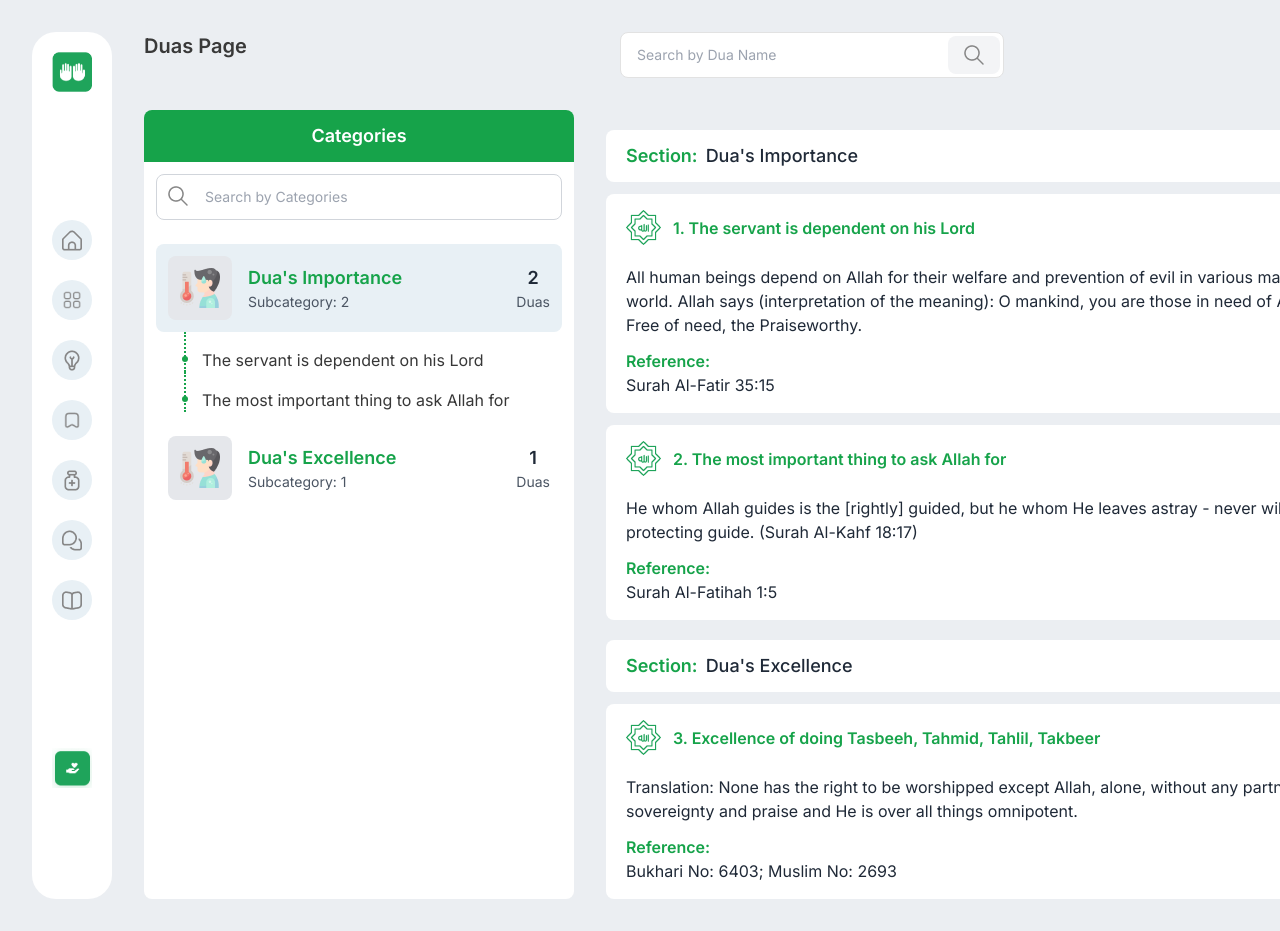
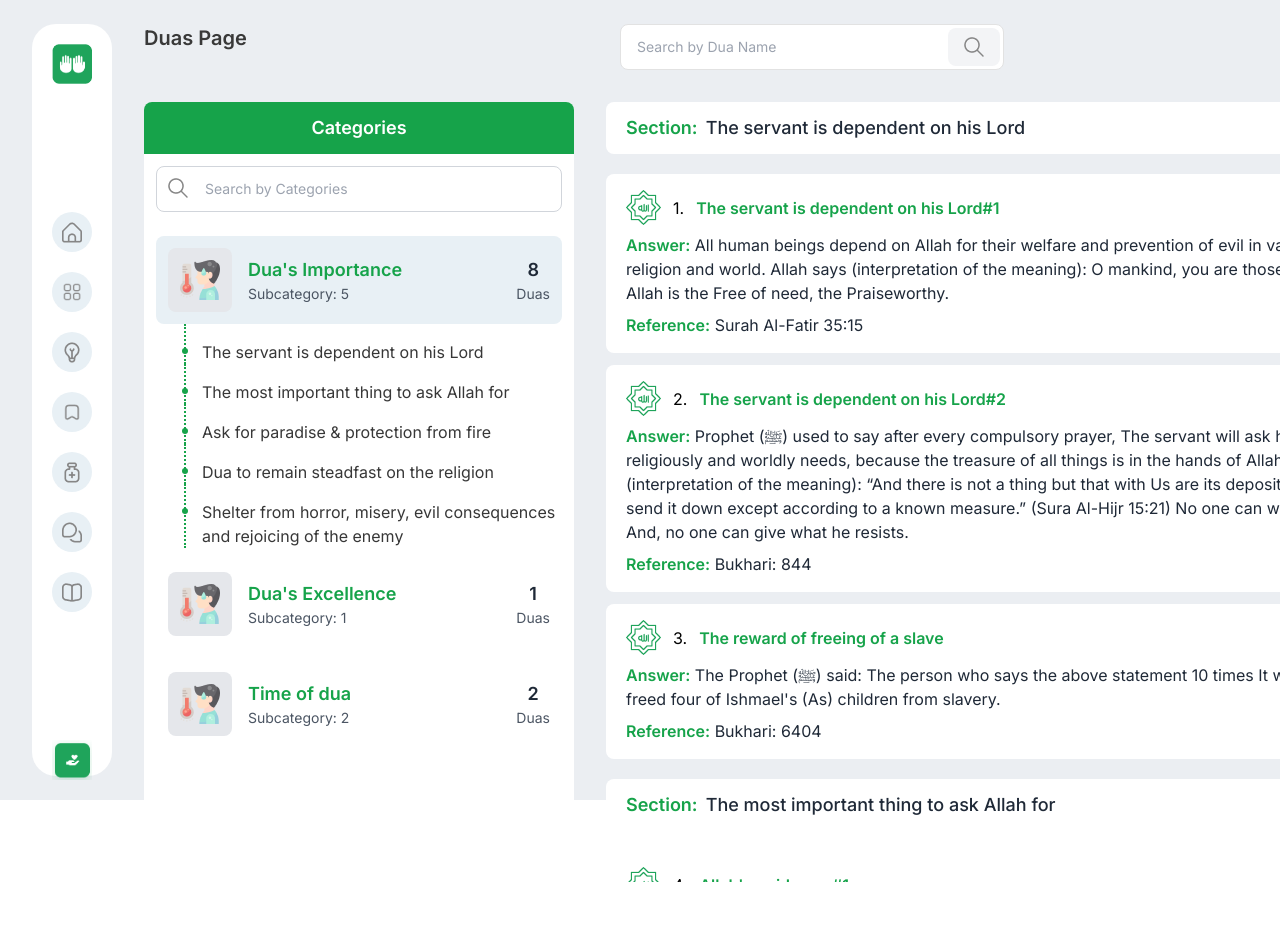
Before and after one commit to FuadTalukder85/ird-foundation, a Next.js app: page / in a window 1280 px wide. Shown: the top 931 px of the page. After the commit the page ends 882 px from the top, so only its background shows below. Built offline with nearby package versions, Linux system fonts and the light colour scheme.

Commit message:
add sub category and fetch category from dummy data

```diff
--- a/src/app/(home)/page.jsx
+++ b/src/app/(home)/page.jsx
@@ -4,7 +4,7 @@ import React from "react";
 
 const page = () => {
   return (
-    <div className="bg-[#EBEEF2] p-8 flex gap-8">
+    <div className="bg-[#EBEEF2] h-screen px-8 py-6 flex gap-8">
       <Menu></Menu>
       <DuaPage></DuaPage>
     </div>
--- a/src/components/DuaContent.jsx
+++ b/src/components/DuaContent.jsx
@@ -1,40 +1,105 @@
 "use client";
-
 import Image from "next/image";
 import search from "../../src/assets/icon/search.png";
 import cat01 from "../../src/assets/icon/cat01.png";
 import allah from "../../src/assets/icon/allah.png";
-import { useState } from "react";
+import { useState, useEffect } from "react";
 
 const catData = [
   {
+    _id: "aDfdf",
     cat: "Dua's Importance",
     subCat: [
       {
         _id: "1a",
-        question: "The servant is dependent on his Lord",
-        answer:
+        section: "The servant is dependent on his Lord",
+        question01: "The servant is dependent on his Lord#1",
+        question02: "The servant is dependent on his Lord#2",
+        question03: "The reward of freeing of a slave",
+        answer01:
           "All human beings depend on Allah for their welfare and prevention of evil in various matters of their religion and world. Allah says (interpretation of the meaning): O mankind, you are those in need of Allah, while Allah is the Free of need, the Praiseworthy.",
-        reference: "Surah Al-Fatir 35:15",
+        answer02:
+          "Prophet (ﷺ) used to say after every compulsory prayer, The servant will ask his Lord for all of his religiously and worldly needs, because the treasure of all things is in the hands of Allah. Allah says (interpretation of the meaning): “And there is not a thing but that with Us are its depositories, and We do not send it down except according to a known measure.” (Sura Al-Hijr 15:21) No one can withhold what Allah gives; And, no one can give what he resists.",
+        answer03:
+          "The Prophet (ﷺ) said: The person who says the above statement 10 times It would be as if he had freed four of Ishmael's (As) children from slavery.",
+        reference01: "Surah Al-Fatir 35:15",
+        reference02: "Bukhari: 844",
+        reference03: "Bukhari: 6404",
       },
       {
         _id: "1b",
-        question: "The most important thing to ask Allah for",
-        answer:
+        section: "The most important thing to ask Allah for",
+        question01: "Allah's guidance #1",
+        question02: "Allah's guidance #2",
+        answer01:
           "He whom Allah guides is the [rightly] guided, but he whom He leaves astray - never will you find for him a protecting guide. (Surah Al-Kahf 18:17)",
-        reference: "Surah Al-Fatihah 1:5",
+        answer0:
+          "Guide me through that which there has been difference concerning the truth, verily, You are upon a straight path.",
+        reference01: "Surah Al-Fatihah 1:5",
+        reference02: "Muslim: 770",
+      },
+      {
+        _id: "1c",
+        section: "Ask for paradise & protection from fire",
+        question01: "Ask for paradise & seek refuge from fire",
+        answer01:
+          "Narrated by Abu Huraira (RA): The Messenger of Allah (ﷺ), asked a man, What do you supplicate in your prayer? The man says, I recite Tashahhud and say- (The dua is mentioned above) I can’t recite dua as beautifully as you, nor can I recite dua like Muadh! Then Prophet (ﷺ) said, We also supplicate like you!",
+        reference01: "Sahih (Albani). Ibn Majah: 910",
+      },
+      {
+        _id: "1d",
+        section: "Dua to remain steadfast on the religion",
+        question01:
+          "To get Stability in religion and good results in all deeds",
+        answer01:
+          "Abdullah bin Amr bin al-'As (RA) reported that he heard Allah's Messenger (ﷺ) as saying: Verily, the hearts of all the sons of Adam are between the two fingers out of the fingers of the Compassionate Lord as one heart. He turns that to any (direction) He likes. Then Allah’s Messenger (ﷺ) said: (Dua mentioned above)",
+        reference01: "Muslim: 2655",
+      },
+      {
+        _id: "1e",
+        section:
+          "Shelter from horror, misery, evil consequences and rejoicing of the enemy",
+        question01: "Shelter from evil consequences and rejoicing of the enemy",
+        answer01:
+          "Translation: O Allah, I seek refuge in you from grief and sadness, from weakness and from laziness, from miserliness and from cowardice, from being overcome by debt and overpowered by men (i.e. others).",
+        reference01: "Bukhari :2893",
       },
     ],
   },
   {
+    _id: "asdff",
     cat: "Dua's Excellence",
     subCat: [
       {
         _id: "2a",
-        question: "Excellence of doing Tasbeeh, Tahmid, Tahlil, Takbeer",
+        section: "Excellence of doing Tasbeeh, Tahmid, Tahlil, Takbeer",
+        question01: "The reward of freeing the four slaves of Bani Ismail (AS)",
+        answer01:
+          "Translation: None has the right to be worshipped except Allah, alone, without any partner. To Him belong all sovereignty and praise and He is over all things omnipotent. Whoever says this dua ten times is like one who has freed four slaves from among the children of Ismaa'eel.",
+        reference01: "Bukhari No: 6403; Muslim No: 2693",
+      },
+    ],
+  },
+  {
+    _id: "aDfdfadf",
+    cat: "Time of dua",
+    subCat: [
+      {
+        _id: "3a",
+        section: "Times and places when dua will be accepted",
+        question01: "Time when duas are accepted #1",
+
         answer:
-          "Translation: None has the right to be worshipped except Allah, alone, without any partner. To Him belong all sovereignty and praise and He is over all things omnipotent.",
-        reference: "Bukhari No: 6403; Muslim No: 2693",
+          "Narrated by Abdullah ibn Amr ibn al-'As (RA): A man said: O Messenger of Allah, the mu'adhdhins excel us. The Messenger of Allah (ﷺ) said: Say (the same words) as they say, and when you come to the end, ask Allah for anything and that will be granted to you.",
+        reference01: "Hasan (Albani). Abu Dawud: 524",
+      },
+      {
+        _id: "3b",
+        section: "Time when duas are accepted",
+        question02: "Time when duas are accepted #2",
+        answer02:
+          "Anas (RA) said, the Prophet (ﷺ) said, when the call to prayer (adhan) is given, the gates of heaven are opened and the dua is accepted.",
+        reference02: "Sahih (Albani). Silsila Sahihah: 1413",
       },
     ],
   },
@@ -42,6 +107,41 @@ const catData = [
 
 const DuaContent = () => {
   const [activeTab, setActiveTab] = useState(0);
+
+  useEffect(() => {
+    // Retrieve the saved activeTab from localStorage on page load
+    const savedTab = localStorage.getItem("activeTab");
+    if (savedTab) {
+      setActiveTab(parseInt(savedTab, 10));
+    }
+  }, []);
+
+  const handleScrollTo = (id) => {
+    const element = document.getElementById(id);
+    if (element) {
+      element.scrollIntoView({ behavior: "smooth", block: "start" });
+    }
+  };
+
+  const handleTabChange = (index) => {
+    setActiveTab(index);
+    localStorage.setItem("activeTab", index); // Save the active tab to localStorage
+  };
+
+  // Function to calculate the starting question index for a category
+  const calculateStartIndex = (categories, activeTab) => {
+    let startIndex = 1;
+    for (let i = 0; i < activeTab; i++) {
+      const subCategories = categories[i].subCat;
+      subCategories.forEach((sub) => {
+        const questionCount = Object.keys(sub).filter((key) =>
+          key.startsWith("question")
+        ).length;
+        startIndex += questionCount;
+      });
+    }
+    return startIndex;
+  };
 
   return (
     <div className="flex gap-8">
@@ -62,7 +162,7 @@ const DuaContent = () => {
         </div>
         <ul className="p-3 space-y-3">
           {catData.map((tab, index) => (
-            <li key={tab.cat} onClick={() => setActiveTab(index)}>
+            <li key={tab.cat} onClick={() => handleTabChange(index)}>
               <div
                 className={`${
                   activeTab === index ? "bg-[#E8F0F5]" : "bg-white"
@@ -83,7 +183,12 @@ const DuaContent = () => {
                 </div>
                 <div className="text-center">
                   <p className="text-lg font-semibold text-gray-800">
-                    {tab.subCat.length}
+                    {tab.subCat.reduce((total, sub) => {
+                      const questionCount = Object.keys(sub).filter((key) =>
+                        key.startsWith("question")
+                      ).length;
+                      return total + questionCount;
+                    }, 0)}
                   </p>
                   <p className="text-sm text-gray-600">Duas</p>
                 </div>
@@ -96,7 +201,17 @@ const DuaContent = () => {
                   >
                     <div className="relative">
                       <div className="absolute top-2 -left-1 w-[6px] h-[6px] bg-green-600 rounded-full"></div>
-                      <p className="ps-4 ">{item.question}</p>
+                      <p className="ps-4 ">
+                        <a
+                          href={`#${item._id}`}
+                          onClick={(e) => {
+                            e.preventDefault();
+                            handleScrollTo(item._id);
+                          }}
+                        >
+                          {item.section}
+                        </a>
+                      </p>
                     </div>
                   </div>
                 ))}
@@ -106,40 +221,74 @@ const DuaContent = () => {
       </div>
 
       {/* Content */}
-      <div className="w-[890px]">
+      <div className="w-[890px] h-[780px] overflow-hidden overflow-y-scroll">
         {catData.map((category, categoryIndex) => {
-          const startIndex = catData
-            .slice(0, categoryIndex)
-            .reduce((acc, cat) => acc + cat.subCat.length, 0);
+          let questionCounter = calculateStartIndex(catData, categoryIndex); // Calculate starting index for the category
 
           return (
-            <div key={category.cat} className="mt-5">
+            <div key={category.cat}>
+              {categoryIndex === activeTab ||
+              (categoryIndex === 0 && activeTab === 0)
+                ? category.subCat.map((item) => (
+                    <div key={item._id}>
                       <h5 className="bg-white px-5 py-3 text-lg rounded-lg">
-                <span className="font-semibold text-green-600">Section:</span>
+                        <span className="font-semibold text-green-600">
+                          Section:
+                        </span>
                         <span className="text-gray-800 font-medium pl-2">
-                  {category.cat}
+                          {item.section}
                         </span>
                       </h5>
-              {category.subCat.map((item, index) => (
+                      <div id={`${item._id}`} className="mt-3 rounded-lg mb-5">
+                        <div className="mt-5">
+                          {Object.entries(item).map(([key, value]) => {
+                            if (key.startsWith("question") && value) {
+                              const answerKey = `answer${key.slice(-2)}`;
+                              const referenceKey = `reference${key.slice(-2)}`;
+
+                              return (
                                 <div
-                  key={item._id}
-                  className="bg-white px-5 py-4 mt-3 rounded-lg"
+                                  key={key}
+                                  className="bg-white px-5 py-4 my-3 rounded-lg"
                                 >
                                   <div className="flex items-center gap-3">
-                    <Image src={allah} alt="allah" width={35} height={35} />
+                                    <Image
+                                      src={allah}
+                                      alt="allah"
+                                      width={35}
+                                      height={35}
+                                    />
+                                    {questionCounter++}.
                                     <span className="font-semibold text-green-600">
-                      {startIndex + index + 1}. {item.question}
+                                      {value}
                                     </span>
                                   </div>
-                  <div className="mt-5">
-                    <p className="text-gray-800 text-base">{item.answer}</p>
-                    <p className="font-semibold text-green-600 mt-3">
+                                  {item[answerKey] && (
+                                    <p className="text-gray-800 mt-2">
+                                      <span className="font-semibold text-green-600">
+                                        Answer:
+                                      </span>{" "}
+                                      {item[answerKey]}
+                                    </p>
+                                  )}
+                                  {item[referenceKey] && (
+                                    <p className="text-gray-800 mt-2">
+                                      <span className="font-semibold text-green-600">
                                         Reference:
+                                      </span>{" "}
+                                      {item[referenceKey]}
                                     </p>
-                    <p className="text-gray-800 text-base">{item.reference}</p>
+                                  )}
+                                </div>
+                              );
+                            }
+                            return null;
+                          })}
                         </div>
                       </div>
-              ))}
+                    </div>
+                  ))
+                : null}
             </div>
           );
         })}
```
Also changed, not shown: package.json (+5 -5 lines). Lines whose indentation alone changed are shown as unchanged.
